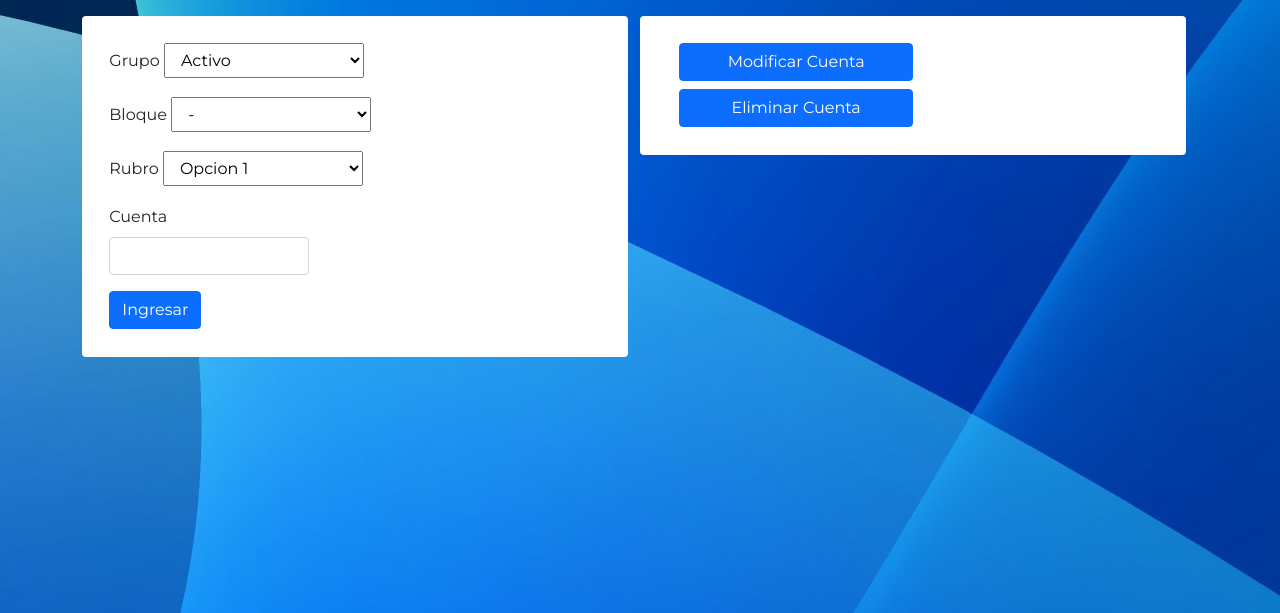
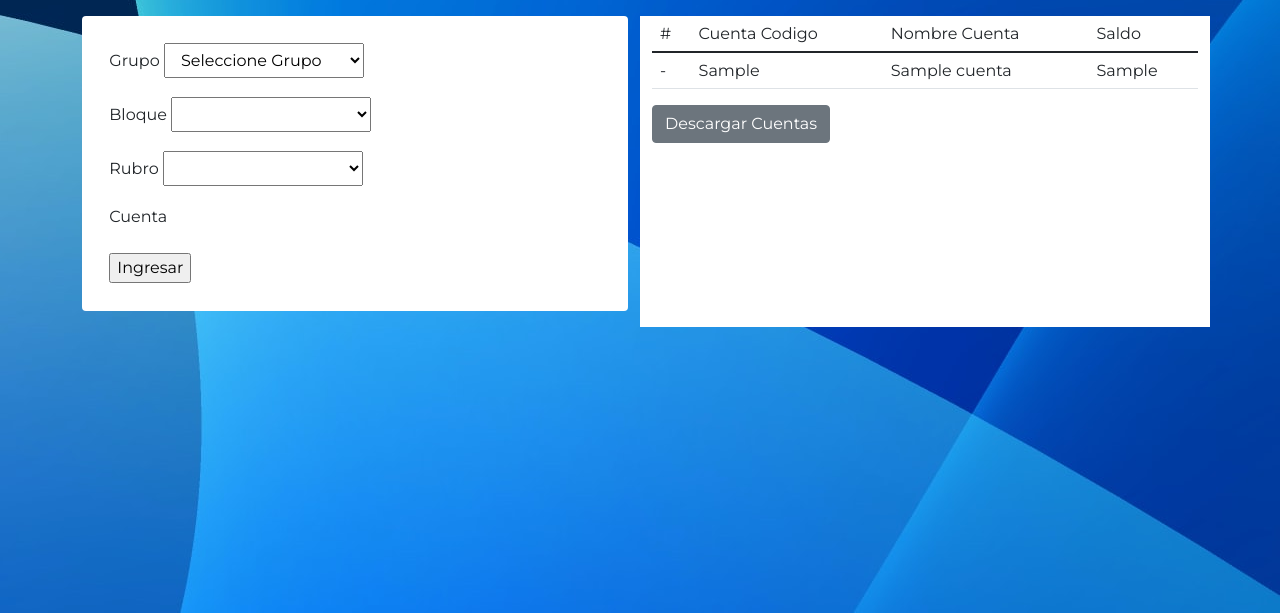
Before and after one commit to Lucasst97/economiaEmpresarial, a PHP site: page / in a window 1280 px wide. Shown: the part 83-696 px from the top of the page. Run offline with PHP 8.4, Linux system fonts and the light colour scheme; tables that the repository leaves empty or names only in its code hold one stand-in row (values such as "Sample post"); lists and menus that the app fills with data are empty.

Commit message:
Add files via upload

```diff
--- a/Economia/index.php
+++ b/Economia/index.php
@@ -1,6 +1,7 @@
 <?php
 include("modelo/conex.php");
-include ("modelo/modelo.php")
+include("modelo/modelo.php");
+$selectcuentastotales= selectTotalGrupos();
 ?>
 
 <!doctype html>
@@ -38,7 +39,95 @@ include ("modelo/modelo.php")
     }
   </style>
   <title>Economia Empresarial</title>
+
+  <!-- <script language="javascript" src="js/jquery-3.6.0.min.js"></script> -->
+  <script src="https://code.jquery.com/jquery-latest.js"></script>
+  <script language="javascript">
+    $(document).ready(function() {
+      $("#option_grupo").change(function() {
+        $('#option_rubro').find('option').remove().end().append('<option value="whatever"></option>').val('whatever');
+        $("#option_grupo option:selected").each(function() {
+          cod_grupo = $(this).val();
+          console.log(typeof(cod_grupo), cod_grupo);
+          $.post("modelo/getBloque.php", {
+            cod_grupo: cod_grupo
+          }, function(data) {
+            $("#option_bloque").html(data);
+          });
+        });
+      })
+    });
+
+    $(document).ready(function() {
+      $("#option_bloque").change(function() {
+        $("#option_bloque option:selected").each(function() {
+          cod_bloque = $(this).val();
+          console.log(typeof(cod_bloque), cod_bloque);
+          //console.log(cod_grupo, cod_bloque);
+          //console.log(cod_bloque);
+          $.post("modelo/getRubro.php", {
+            cod_grupo: cod_grupo,
+            cod_bloque: cod_bloque
+          }, function(data) {
+            $("#option_rubro").html(data);
+          });
+        });
+      })
+    });
+
+    $(document).ready(function() {
+      $("#option_rubro").change(function() {
+        $("#option_rubro option:selected").each(function() {
+          cod_rubro = $(this).val();
+          //alert(cod_rubro)
+          console.log(typeof(cod_rubro), cod_rubro);
+          //console.log(cod_bloque);
+          $.post("modelo/getCuenta.php", {
+            cod_grupo: cod_grupo,
+            cod_bloque: cod_bloque,
+            cod_rubro: cod_rubro
+          }, function(data) {
+            $("#option_cuenta").html(data);
+          });
+        });
+      })
+    });
+
+    function InsertCuenta() {
+      $('#ModalInsertCuenta').modal('show');
+      $.ajax({
+        type: "post",
+        url: "modelo/ModalinsertCuenta.php",
+        data: {
+          grupo: $("#option_grupo").find('option:selected').text(),
+          bloque: $("#option_bloque").find('option:selected').text(),
+          rubro: $("#option_rubro").find('option:selected').text(),
+        },
+        success: function(response) {
+          $('#modal-body').html(response);
+        }
+      });
+    }
+  </script>
 </head>
+
+<!-- MODAL FORMULARIO DE CUENTA -->
+<div class="modal fade" id="ModalInsertCuenta" tabindex="-1" aria-labelledby="exampleModalLabel" aria-hidden="true">
+  <div class="modal-dialog">
+    <div class="modal-content">
+      <div class="modal-header">
+        <h5 class="modal-title" id="exampleModalLabel">Modal title</h5>
+        <button type="button" class="btn-close" data-bs-dismiss="modal" aria-label="Close"></button>
+      </div>
+      <div class="modal-body" id="modal-body">
+      </div>
+      <div class="modal-footer">
+        <button type="button" class="btn btn-secondary" data-bs-dismiss="modal">Close</button>
+
+      </div>
+    </div>
+  </div>
+</div>
 
 <body>
   <nav class="navbar navbar-expand-lg " style="background-color: #284078;">
@@ -50,7 +139,7 @@ include ("modelo/modelo.php")
       <button class="navbar-toggler" type="button" data-bs-toggle="collapse" data-bs-target="#navbarSupportedContent" aria-controls="navbarSupportedContent" aria-expanded="false" aria-label="Toggle navigation">
         <span class="navbar-toggler-icon"></span>
       </button>
-      <div class="collapse navbar-collapse position-absolute end-0" " id=" navbarSupportedContent">
+      <div class="collapse navbar-collapse position-absolute end-0" id=" navbarSupportedContent">
         <ul class="navbar-nav me-auto mb-2 mb-lg-0 pull-xs-left">
           <li class="nav-item">
             <a class="nav-link active text-light menu-contable" style="padding-right: 30px" aria-current="page" href="#">Inicio</a>
@@ -83,78 +172,90 @@ include ("modelo/modelo.php")
     <div class="w-100">
       <div class="py-3">
         <div class="container">
-          <!-- <div class="row">
-            <div class="col-lg-12">
-              <form style="padding: 5%; background-color: white" class="rounded">
-                <div class="mb-3">
-                  <label for="exampleInputEmail1" class="form-label">Usuario</label>
-                  <input type="email" class="form-control" id="exampleInputEmail1" aria-describedby="emailHelp">
-
-                </div>
-                <div class="mb-3">
-                  <label for="exampleInputPassword1" class="form-label">Contraseña</label>
-                  <input type="password" class="form-control" id="exampleInputPassword1">
-                </div>
-
-                <button type="submit" class="btn btn-primary">Ingresar</button>
-              </form>
-            </div>
-          </div> -->
           <div class="row">
             <!-- Formulario de insert para plan de cuenta -->
             <div class="col-lg-6">
               <form style="padding: 5%; background-color: white; width:100%;" method="post" action="modelo.php" class="rounded">
+
                 <div class="mb-3">
                   <label class="form-label">Grupo</label>
                   <!-- <input type="tetx" class="form-control" id="exampleInputEmail1" aria-describedby="emailHelp"> -->
-                  <select name="grupo_cuenta" id="" style="width: 200px; padding:.375rem .75rem">
-                    <option value="">Activo</option>
-                    <option value="">Pasivo</option>
-                    <option value="">Patrimonio Neto</option>
-                    <option value="">Resultados</option>
+                  <select type="text" name="option_grupo" id="option_grupo" style="width: 200px; padding:.375rem .75rem">
+                    <option>Seleccione Grupo</option>
+                    <?php
+                    $queryG = "select g.cod_grupo 'cod_grupo', g.nombre_grupo 'nombre_grupo' from grupo g";
+                    $rs = mysqli_query($conex, $queryG);
+
+                    while ($row = mysqli_fetch_assoc($rs)) {
+                      //echo $row['nombre_grupo'];
+                      echo '<option value="' . $row['cod_grupo'] . '">' . $row['nombre_grupo'] . '</option>';
+                    }
+                    ?>
                   </select>
                 </div>
+
                 <div class="mb-3">
                   <label class="form-label">Bloque</label>
-                  <select name="bloque_cuenta" id="" style="width: 200px; padding:.375rem .75rem">
-                    <option value=""> - </option>
-                    <option value="">Corriente</option>
-                    <option value="">No corriente</option>
-                    <option value="">Ordinario positivo</option>
-                    <option value="">Ordinario negativo</option>
-                    <option value="">Ordinario</option>
-                    <option value="">Extraordinario</option>
+                  <select type="text" name="option_bloque" id="option_bloque" style="width: 200px; padding:.375rem .75rem">
 
                   </select>
                 </div>
+
                 <div class="mb-3">
                   <label class="form-label">Rubro</label>
                   <!-- <input type="text" class="form-control" id="exampleInputPassword1"> -->
-                  <select name="rubro_cuenta" id="" style="width: 200px; padding:.375rem .75rem">
-                    <option value="">Opcion 1</option>
+                  <select type="text" name="option_rubro" id="option_rubro" style="width: 200px; padding:.375rem .75rem">
 
                   </select>
                 </div>
+
                 <div class="mb-3">
-                  <label class="form-label">Cuenta</label>
-                  <input type="text" name="cuenta" class="form-control" style="width: 200px; padding:.375rem .75rem" id="exampleInputPassword1">
+                  <label type="text" class="form-label">Cuenta</label>
+                  <!-- <input type="text" class="form-control" id="exampleInputPassword1"> -->
+                  <table border="1" name="option_cuenta" id="option_cuenta">
+
+                  </table>
                 </div>
 
-                <button type="submit" class="btn btn-primary">Ingresar</button>
+
+
+                <!-- <button type="submit" class="btn btn-primary">Ingresar</button> -->
+
+                <input type='button' class='' name='boton' id='boton' onclick='javascript:InsertCuenta()' value='Ingresar'>
+
               </form>
             </div>
+            <div class="col-lg-6" style="background-color:#FFF">
+            <form action="modelo/boletocuentas.php" method="post">
 
-            <div class="col-lg-6">
-              <div class="row rounded" style="padding: 5%; background-color: white; width:100%;">
-                <div class="col-lg-12  d-grid gap-2">
-                  <button type="button" style="width:50%; text-align:center" class="btn btn-primary">Modificar Cuenta</button>
-                  <button type="button" style="width:50%; text-align:center" class="btn btn-primary">Eliminar Cuenta</button>
-                </div>
+              <table class="table">
+                <thead>
+                  <tr>
+                    <td>#</td>
+                    <td>Cuenta Codigo</td>
+                    <td>Nombre Cuenta</td>
+                    <td>Saldo</td>
+                  </tr>
+                </thead>
+                <tbody>
+                  <?php while($reg=mysqli_fetch_array($selectcuentastotales)){ ?>
+                  <tr>
+                    <td> - </td>
+                    <td><?php echo $reg['cod_bloque'] ?></td>
+                    <td><?php echo $reg['nombre_cuenta'] ?></td>
+                    <td><?php echo $reg['cod_rubro'] ?></td>
+                  </tr>
+                  <?php
+                  }
+                  ?>
+                </tbody>
+              </table>
+              <div class="col-12 justify-content-center">
+                <button class="btn btn-secondary">Descargar Cuentas</button>
               </div>
-
+            </form>
             </div>
           </div>
-          <!-- ==== PUBLICACIONES SIMILARES ==== -->
 
         </div>
       </div>
@@ -164,6 +265,43 @@ include ("modelo/modelo.php")
   </div>
   <!-- Option 1: Bootstrap Bundle with Popper -->
   <script src="https://cdn.jsdelivr.net/npm/bootstrap@5.1.3/dist/js/bootstrap.bundle.min.js" integrity="sha384-ka7Sk0Gln4gmtz2MlQnikT1wXgYsOg+OMhuP+IlRH9sENBO0LRn5q+8nbTov4+1p" crossorigin="anonymous"></script>
+
+  <script>
+    function Ingresar(cod_grupo, cod_bloque, cod_rubro) {
+      cod_cuenta = cod_cuenta.toString()
+      var formData = 'cod_grupo=' + cod_grupo + '&cod_bloque=' + cod_bloque + '&cod_rubro=' + cod_rubro;
+
+      var ajax = nuevoAjax();
+      ajax.open("POST", "modelo/ingresarCuenta.php", true);
+      ajax.setRequestHeader("Content-Type", "application/x-www-form-urlencoded");
+      ajax.send(formData);
+
+      ajax.onreadystatechange = function() {
+        if (ajax.readyState == 4) {
+          var respuesta = ajax.responseText;
+          alert(respuesta)
+          //document.getElementById("informacion").innerHTML=respuesta;
+        }
+      }
+    }
+
+    function nuevoAjax() {
+      var xmlhttp = false;
+      try {
+        xmlhttp = new ActiveXObject("Msxml2.XMLHTTP");
+      } catch (e) {
+        try {
+          xmlhttp = new ActiveXObject("Microsoft.XMLHTTP")
+        } catch (E) {
+          xmlhttp = false;
+        }
+      }
+      if (!xmlhttp && typeof XMLHttpRequest != "undefined") {
+        xmlhttp = new XMLHttpRequest();
+      }
+      return xmlhttp;
+    }
+  </script>
 </body>
 
 </html>
```
